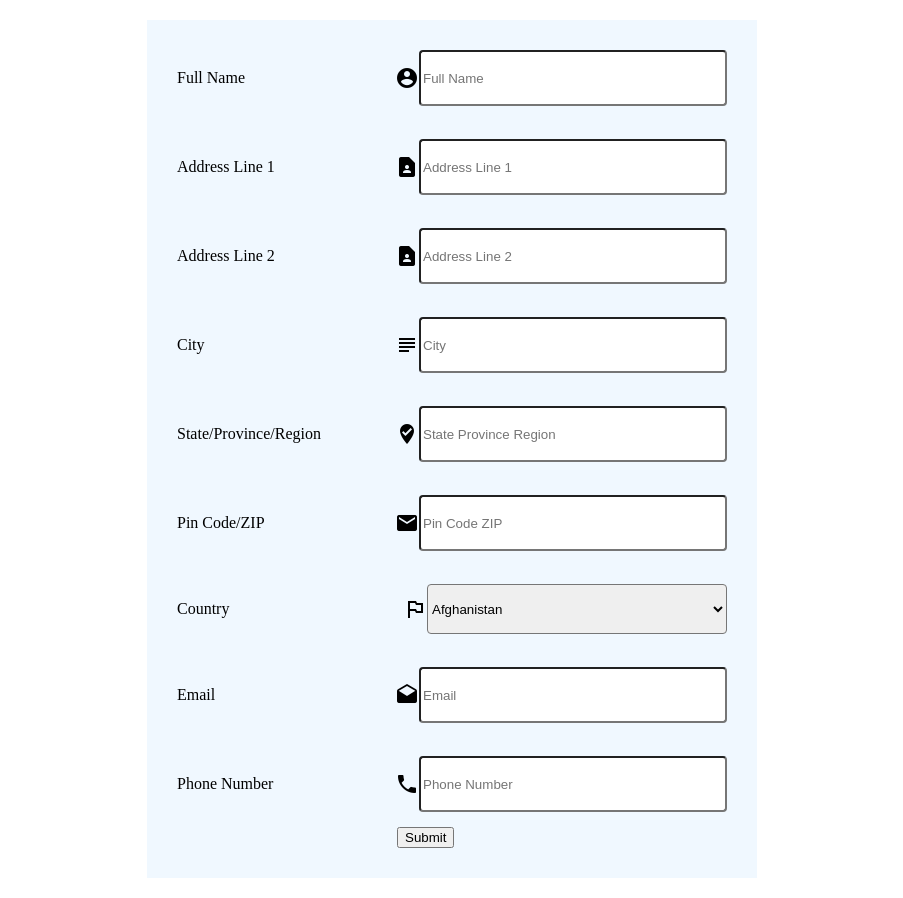
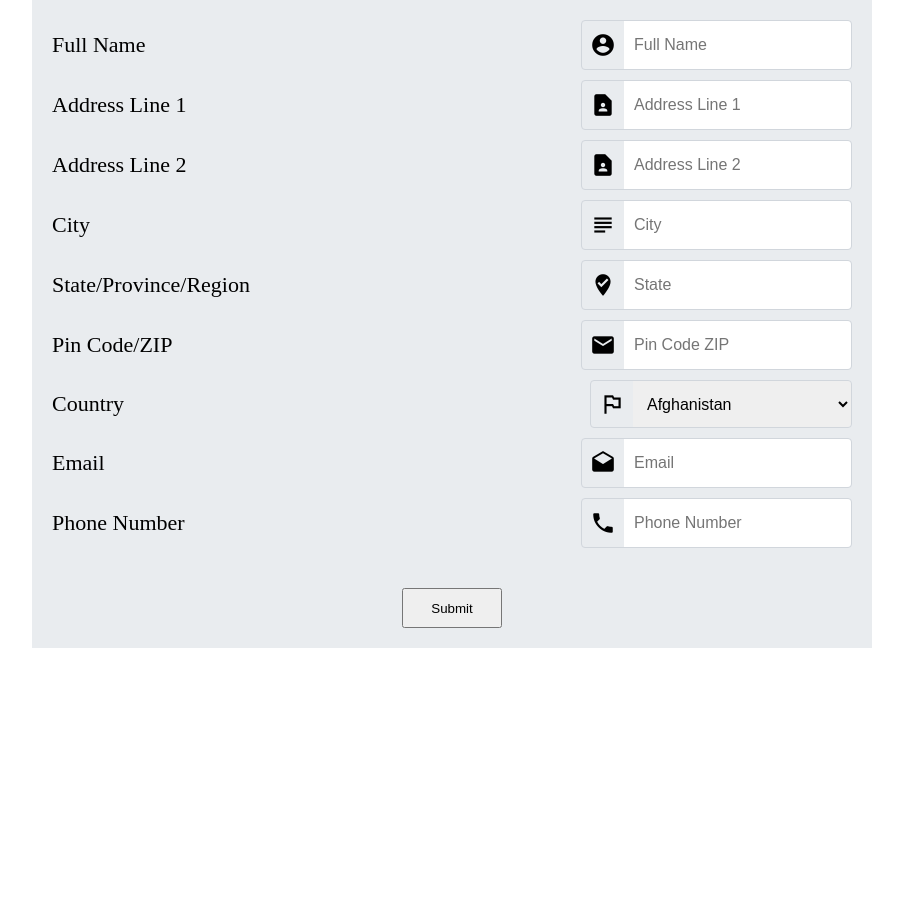
Before and after one commit to shenoy92/Suraj-Guvi-, a plain HTML site: page assesment prob 1.html in a window 1280 px wide. Shown: the whole page, without its empty margins (188-1091 px from the left). After the commit the page ends 800 px from the top, so only its background shows below. Drawn offline with Linux system fonts and the light colour scheme.

Commit message:
Update assesment prob 1.html

```diff
--- a/assesment prob 1.html
+++ b/assesment prob 1.html
@@ -3,156 +3,163 @@
 <head>
     <meta charset="UTF-8">
     <meta name="viewport" content="width=device-width, initial-scale=1.0">
-    <title>Document</title>
- <link href="https://fonts.googleapis.com/icon?family=Material+Icons"
-      rel="stylesheet">
+    <title>Form</title>
+    <link href="https://fonts.googleapis.com/icon?family=Material+Icons" rel="stylesheet">
     <style>
-	  .form{
-		background-color:#F0F8FF;
+        body {
+            margin: 0;
         }
-  	@media(min-width:400px){
-	.form{
-		background-color:#F0F8FF;
-		max-width:550px;
-		width:100%;
-		margin:20px auto;
-		padding:30px;
-		flex-wrap:wrap;
+        form {
+            background-color: #e9ecef;
+            padding: 20px;
+            max-width: 800px;
+            margin: 0 auto;
         }
-
-
-	.space{
-        margin-right: auto;
+        label {
+            font-size: 22px;
         }
-	.space1{
-        margin-right: 40%;
+        input,
+        select {
+            border: none;
+            outline: none;
+            height: 46px;
+            border-top-right-radius: 4px;
+            border-bottom-right-radius: 4px;
+            width: 100%;
+            padding-left: 10px;
+            padding-right: 10px;
+            font-size: 16px;
         }
-
-
-.input1{
-	border-radius:4px;
-	border-outline:none;
-	width:300px;
-	height:50px;
+        select {
+            width: 218px;
         }
-.form .input_field{
-	margin-bottom:15px;
-	display:flex;
-	align-items:center;
+        .material-icons {
+            font-size: 26px;
+            padding: 8px;
+        }
+        .input-container,
+        .input-wrapper {
+            display: flex;
+            align-items: center;
+        }
+        .input-container {
+            justify-content: space-between;
+            margin-bottom: 10px;
+        }
+        .input-wrapper {
+            border: 1px solid #d1d6dc;
+            border-radius: 4px;
+            max-width: 300px;
+        }
+        button {
+            margin: 0 auto;
+            display: block;
+            width: 100px;
+            height: 40px;
+            margin-top: 40px;
+        }
+        @media only screen and (max-width: 768px) {
+            .input-container {
+               display: block;
+            }
+            .input-wrapper {
+                max-width: none;
+            }
+            label {
+                margin-bottom: 10px;
+                display: block;
+            }
+            select {
+                width: 100%;
             }
         }
     </style>
 </head>
+<body>
+    <form onsubmit="getData()">
+        <div class="input-container">
+            <label for="fullName">Full Name</label>
+            <div class="input-wrapper">
+                <span class="material-icons">account_circle</span>
+                <input id="fullName" placeholder="Full Name" type="text" required>
+            </div>
+        </div>
 
-<body>
-	<div class="form">
-		<form onsubmit="getData()">
-			<div class="input_field">
-				<label >Full Name</label>
-				 <span class="space"></span>
-				 <span class="material-icons">
-                    account_circle
-                 </span>
-				 <input class="input1" placeholder="Full Name" type="text" required>
+        <div class="input-container">
+            <label for="address-line-1">Address Line 1</label>
+            <div class="input-wrapper">
+                <span class="material-icons">contact_page</span>
+                <input id="address-line-1" placeholder="Address Line 1" type="text" required>
             </div>
-				<br>
+        </div>
 
-				<div class="input_field">
-				<label>Address Line 1</label>
-				<span class="space"></span>
-				<span class="material-icons">
-                      contact_page
-                </span>
-				<input class="input1" type="text" placeholder="Address Line 1"required>
+        <div class="input-container">
+            <label for="address-line-2">Address Line 2</label>
+            <div class="input-wrapper">
+                <span class="material-icons">contact_page</span>
+                <input id="address-line-2" placeholder="Address Line 2" type="text" required>
             </div>
-				<br>
+        </div>
 
-                <div class="input_field">
-				<label >Address Line 2</label>
-				<span class="space"></span>
-				<span class="material-icons">
-                  contact_page
-                </span>
-				<input class="input1" type="text" placeholder="Address Line 2"required>
+        <div class="input-container">
+            <label for="City">City</label>
+            <div class="input-wrapper">
+                <span class="material-icons">subject</span>
+                <input id="City" placeholder="City" type="text" required>
             </div>
-				<br>
+        </div>
 
-				<div class="input_field">
-				<label>City</label>
-				<span class="space"></span>
-				<span class="material-icons">
-                 subject
-                </span>
-				<input class="input1" type="text" placeholder="City"required>
+        <div class="input-container">
+            <label for="State">State/Province/Region</label>
+            <div class="input-wrapper">
+                <span class="material-icons">where_to_vote</span>
+                <input id="State" placeholder="State" type="text" required>
             </div>
-				<br>
+        </div>
 
-				<div class="input_field">
-				<label>State/Province/Region</label>
-				<span class="space"></span>
-				<span class="material-icons">
-                   where_to_vote
-                </span>
-				<input class="input1" type="text" placeholder="State Province Region"required>
+        <div class="input-container">
+            <label for="pinCode">Pin Code/ZIP</label>
+            <div class="input-wrapper">
+                <span class="material-icons">mail</span>
+                <input id="pinCode" placeholder="Pin Code ZIP" type="text" required>
             </div>
-				<br>
+        </div>
 
-				<div class="input_field">
-				<label>Pin Code/ZIP</label>
-				<span class="space"></span>
-				<span class="material-icons">
-                   mail
-                </span>
-				<input class="input1" type="text" placeholder="Pin Code ZIP"required>
-			</div>
-				<br>
-
-				<div class="input_field">
+        <div class="input-container">
             <label>Country</label>
-				<span class="space"></span>
-	            <span class="material-icons">
-                    outlined_flag
-                </span>
-				<select class="input1">
-					<option  value="" >Afghanistan</option>
+            <div class="input-wrapper">
+                <span class="material-icons">outlined_flag</span>
+                <select>
+					<option  value="Afghanistan">Afghanistan</option>
 					<option value="India">India</option>
 				</select>
             </div>
-				<br>
-
-				<div class="input_field">
-				<label >Email</label>
-				<span class="space"></span>
-				<span class="material-icons">
-                drafts
-                </span>
-				<input class="input1" type="text" placeholder="Email"required>
-			</div>
-				<br>
-
-				<div class="input_field">
-				<label>Phone Number</label>
-				<span class="space"></span>
-				<span class="material-icons">
-                   phone
-                </span>
-				<input class="input1" type="text" placeholder="Phone Number" required>
         </div>
 
+        <div class="input-container">
+            <label for="email">Email</label>
+            <div class="input-wrapper">
+                <span class="material-icons">drafts</span>
+                <input id="email" placeholder="Email" type="text" required>
+            </div>
+        </div>
 
-				<span class="space1"></span>
-				<input type="submit" value="Submit">
+        <div class="input-container">
+            <label for="phone">Phone Number</label>
+            <div class="input-wrapper">
+                <span class="material-icons">phone</span>
+                <input id="phone" placeholder="Phone Number" type="text" required>
+            </div>
+        </div>
 
+        <button type="submit">Submit</button>
 
     </form>
 
-	</div>
-
     <script>
-			function getData(){
-                 alert('thank you')
+        function getData() {
+             alert('thank you');
         }
     </script>
-
 </body>
 </html>
```
Lines whose indentation alone changed are shown as unchanged.
